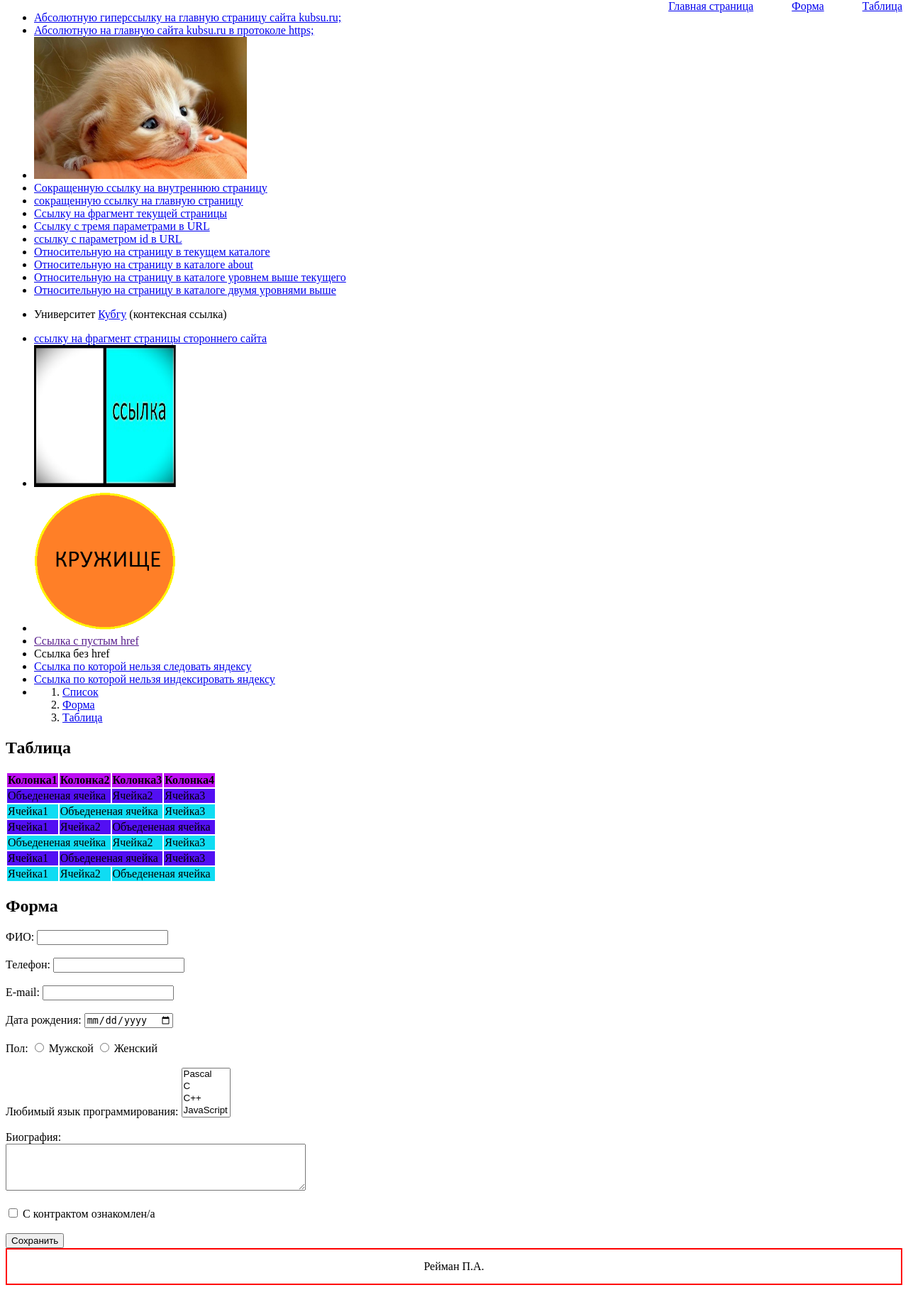
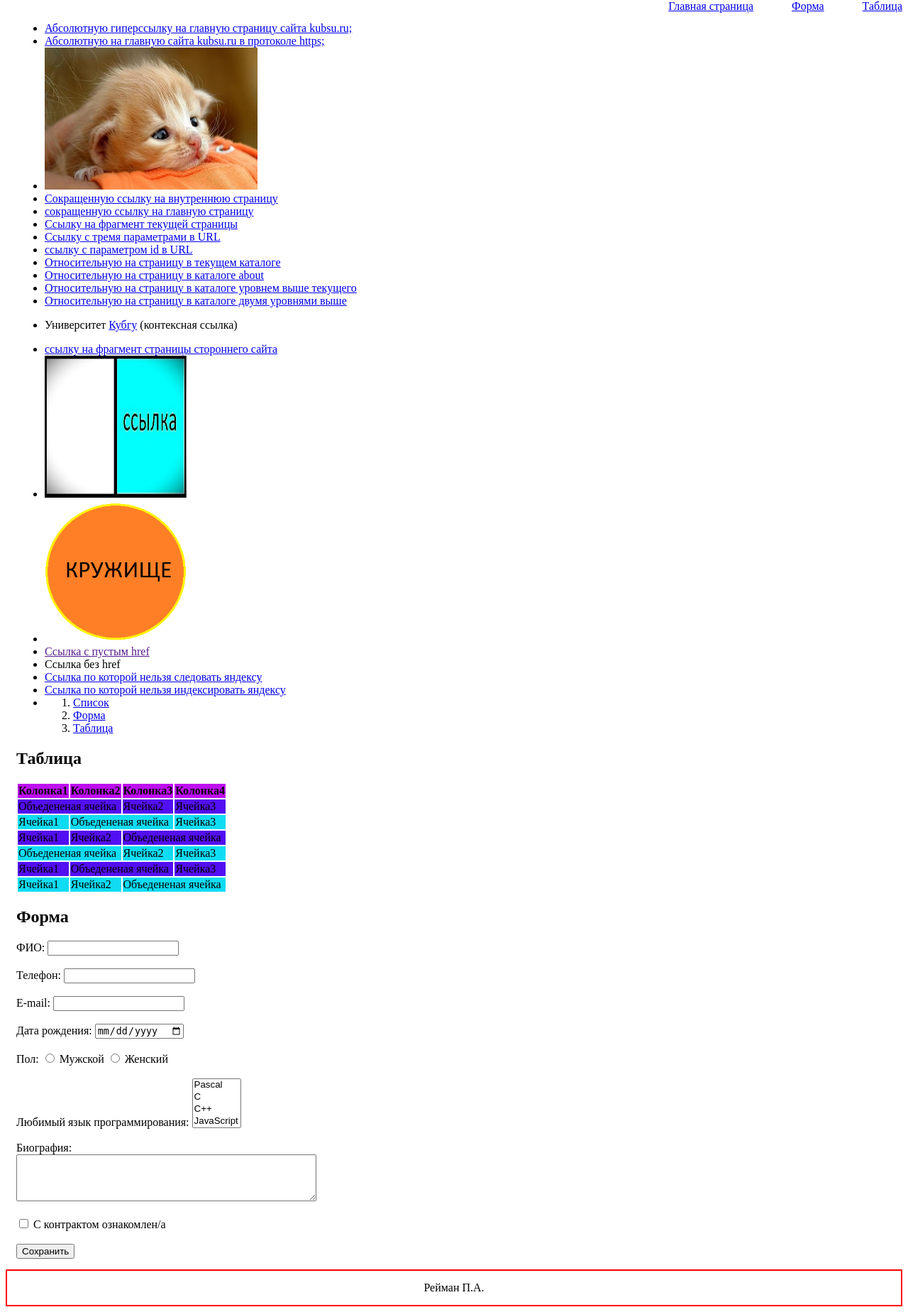
Before and after one commit to PavelReiman/PavelReiman.github.io, a PHP site: page /Tree_lessons/index.html in a window 1280 px wide. Shown: the part 118-1966 px from the top of the page at 71% size. Before the commit the page ends 1928 px from the top, so only its background shows below. Run offline with PHP 8.4, Linux system fonts and the light colour scheme.

Commit message:
Update style.css

```diff
--- a/Tree_lessons/style.css
+++ b/Tree_lessons/style.css
@@ -18,6 +18,11 @@
 	display: inline-block;
 	margin-left: 50px;
 }
+.body{
+	margin: 0;
+	padding: 15px 15px;
+
+}
 .fotter{
 	margin: 0;
 	align-items: center;
```
